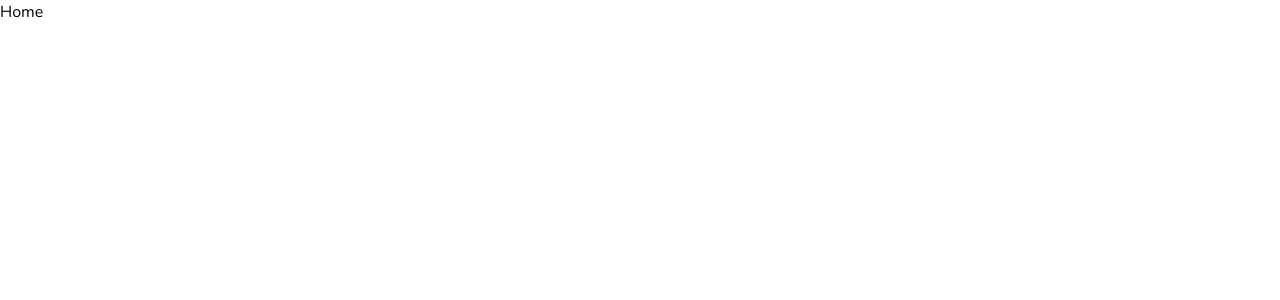
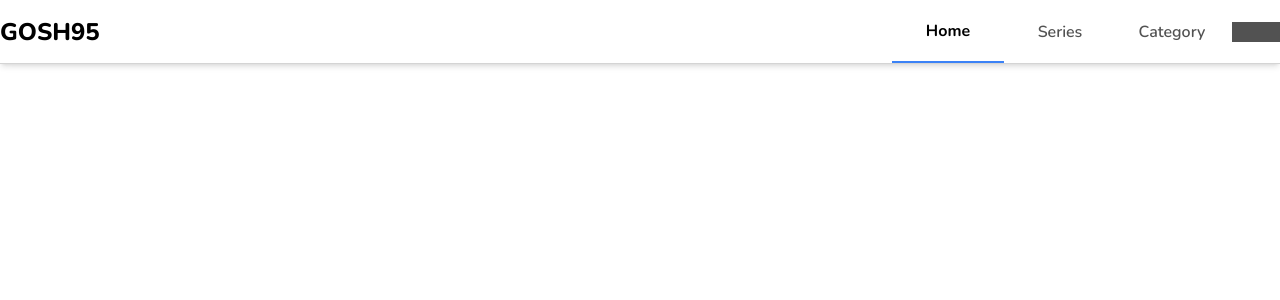
Before and after one commit to toys-repo/dev-blog, a Next.js app: page / in a window 1280 px wide. Shown: the top 300 px of the page. Built offline with nearby package versions, Linux system fonts and the light colour scheme.

Commit message:
Header 컴포넌트 layout 배치

```diff
--- a/app/layout.tsx
+++ b/app/layout.tsx
@@ -1,12 +1,20 @@
 import './globals.css';
 import { Nunito } from 'next/font/google';
+
+import ClientOnly from '@components/ClientOnly';
+import Header from '@components/layout/Header';
 
 const nunito = Nunito({ subsets: ['latin'] });
 
 const RootLayout = ({ children }: { children: React.ReactNode }) => {
   return (
     <html lang="en">
-      <body className={nunito.className}>{children}</body>
+      <body className={nunito.className}>
+        <ClientOnly>
+          <Header />
+        </ClientOnly>
+        {children}
+      </body>
     </html>
   );
 };
```
